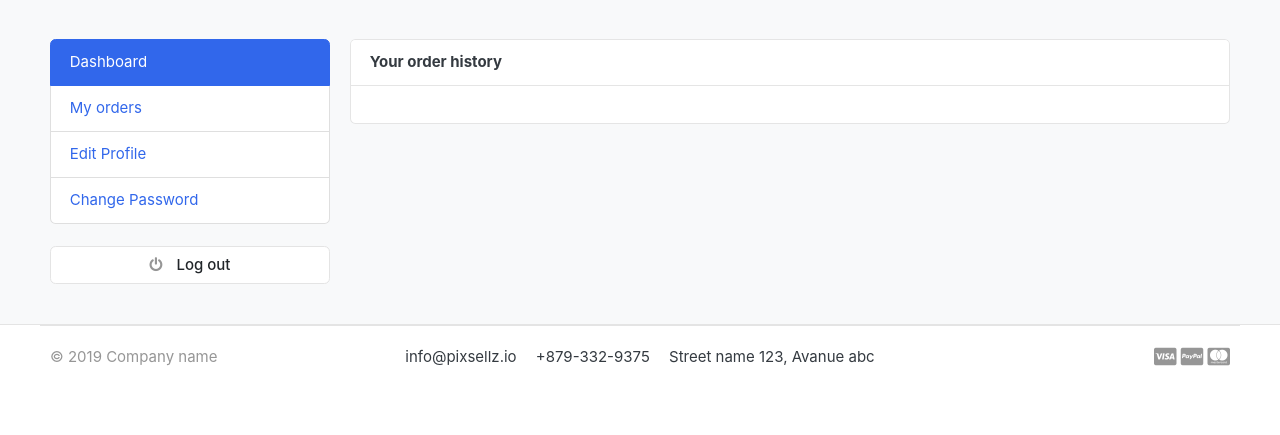
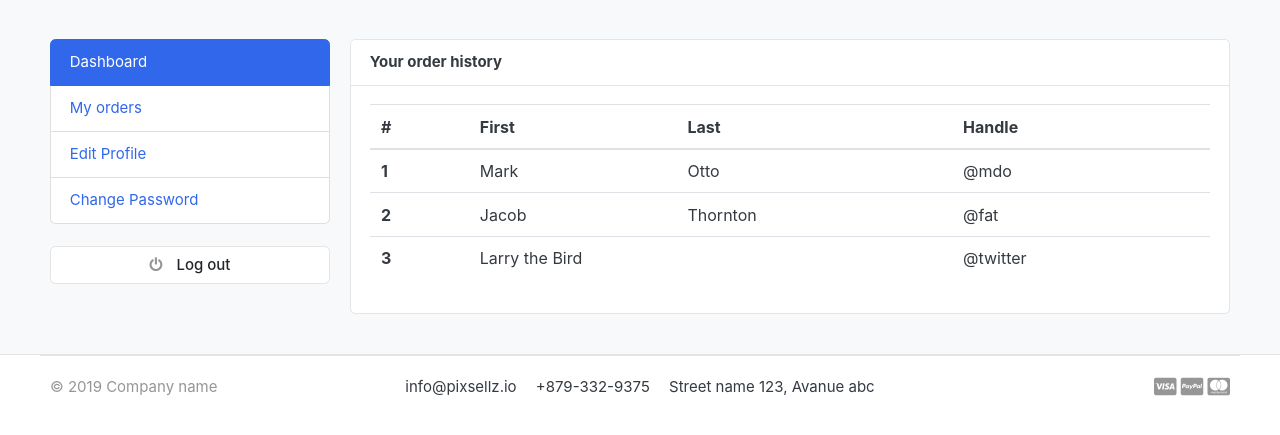
Before and after one commit to RobertoRP101/ecommerceOnline, a Django app: page /accounts/my_orders/ in a window 1280 px wide. Shown: the part 124-559 px from the top of the page. Run offline with Django 5.2, Linux system fonts and the light colour scheme; data that the repository does not hold is empty; parts of the project's set-up code (start-up, migrations or seed data) failed here and were passed over; some libraries are stand-ins or nearby versions; some web fonts are replaced.

Commit message:
bootstrap table added

```diff
--- a/templates/accounts/my_orders.html
+++ b/templates/accounts/my_orders.html
@@ -14,9 +14,36 @@
             </header>
             <div class="card-body">
                 <div class="row">
-
                     <div class="col-md-12">
-
+                        <table class="table table-hover">
+                            <thead>
+                                <tr>
+                                  <th scope="col">#</th>
+                                  <th scope="col">First</th>
+                                  <th scope="col">Last</th>
+                                  <th scope="col">Handle</th>
+                                </tr>
+                              </thead>
+                              <tbody>
+                                <tr>
+                                  <th scope="row">1</th>
+                                  <td>Mark</td>
+                                  <td>Otto</td>
+                                  <td>@mdo</td>
+                                </tr>
+                                <tr>
+                                  <th scope="row">2</th>
+                                  <td>Jacob</td>
+                                  <td>Thornton</td>
+                                  <td>@fat</td>
+                                </tr>
+                                <tr>
+                                  <th scope="row">3</th>
+                                  <td colspan="2">Larry the Bird</td>
+                                  <td>@twitter</td>
+                                </tr>
+                              </tbody>
+                          </table>
                     </div>
                 </div> <!-- row.// -->
             </div> <!-- card-body .// -->
```
